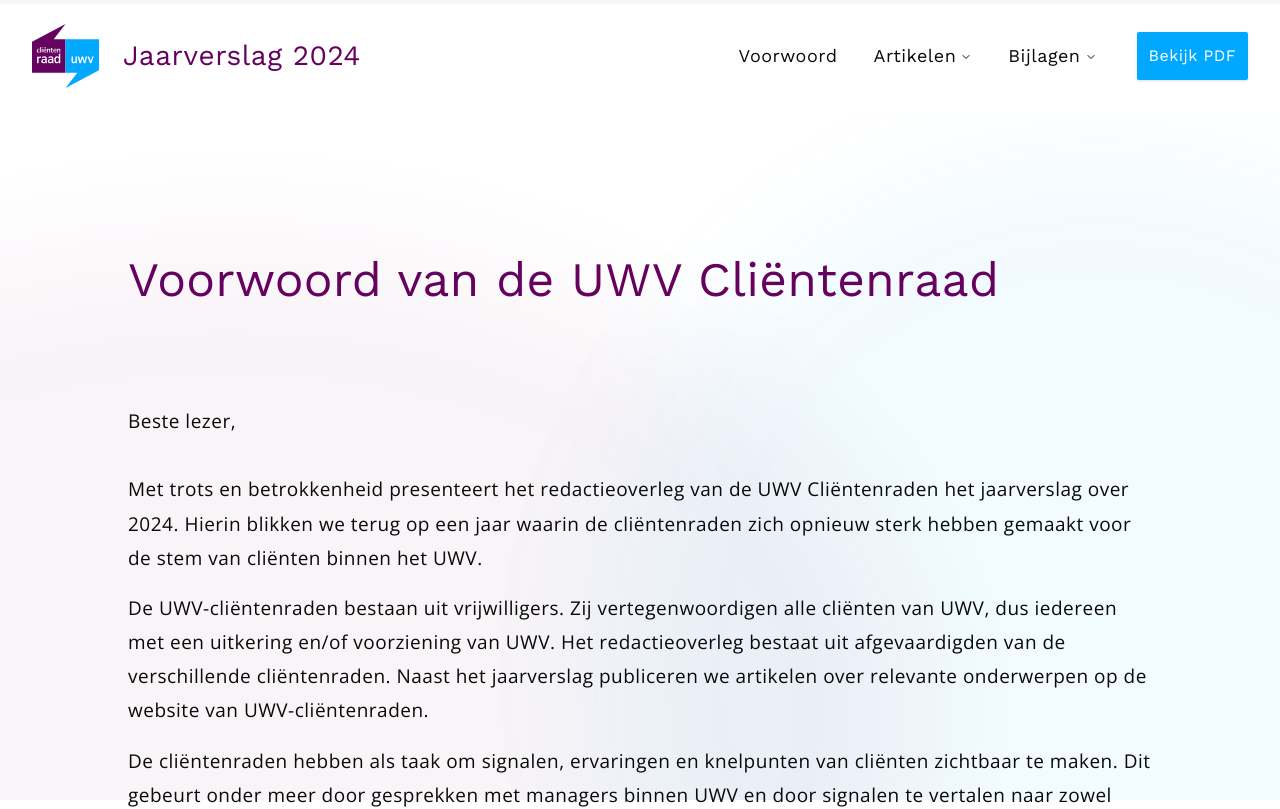
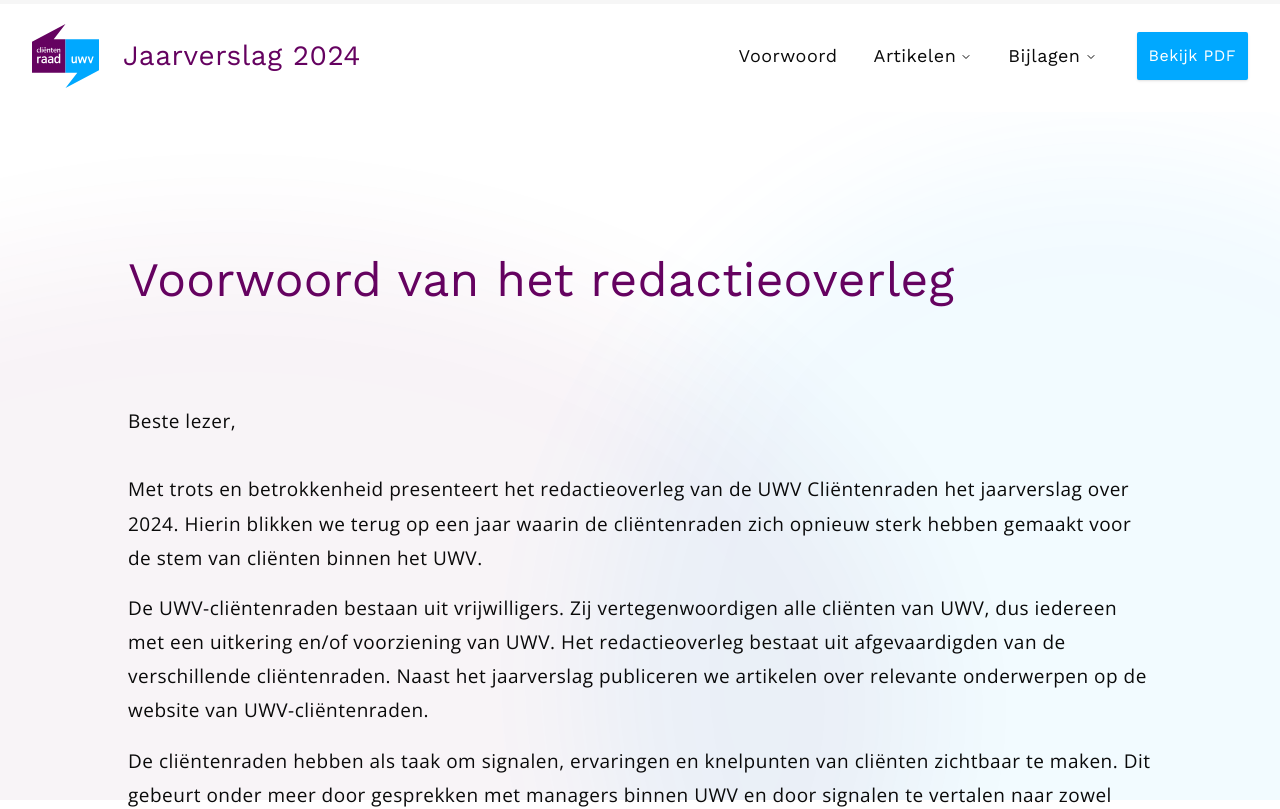
Before and after one commit to dnnsptri/clientenraad-uwv, a Next.js app: page /foreword in a window 1280 px wide. Shown: the top 809 px of the page. Built offline with nearby package versions, Linux system fonts and the light colour scheme.

Commit message:
Title change
Change of the title of the foreword page

```diff
--- a/components/Content4.tsx
+++ b/components/Content4.tsx
@@ -87,7 +87,7 @@
           <div className="mt-9 flex justify-center">
             <div className="w-full max-w-5xl">
               <h1 className="blank text-balance text-4xl md:text-5xl">
-                Voorwoord van de UWV Cliëntenraad
+                Voorwoord van het redactieoverleg
               </h1>
             </div>
           </div>
```
